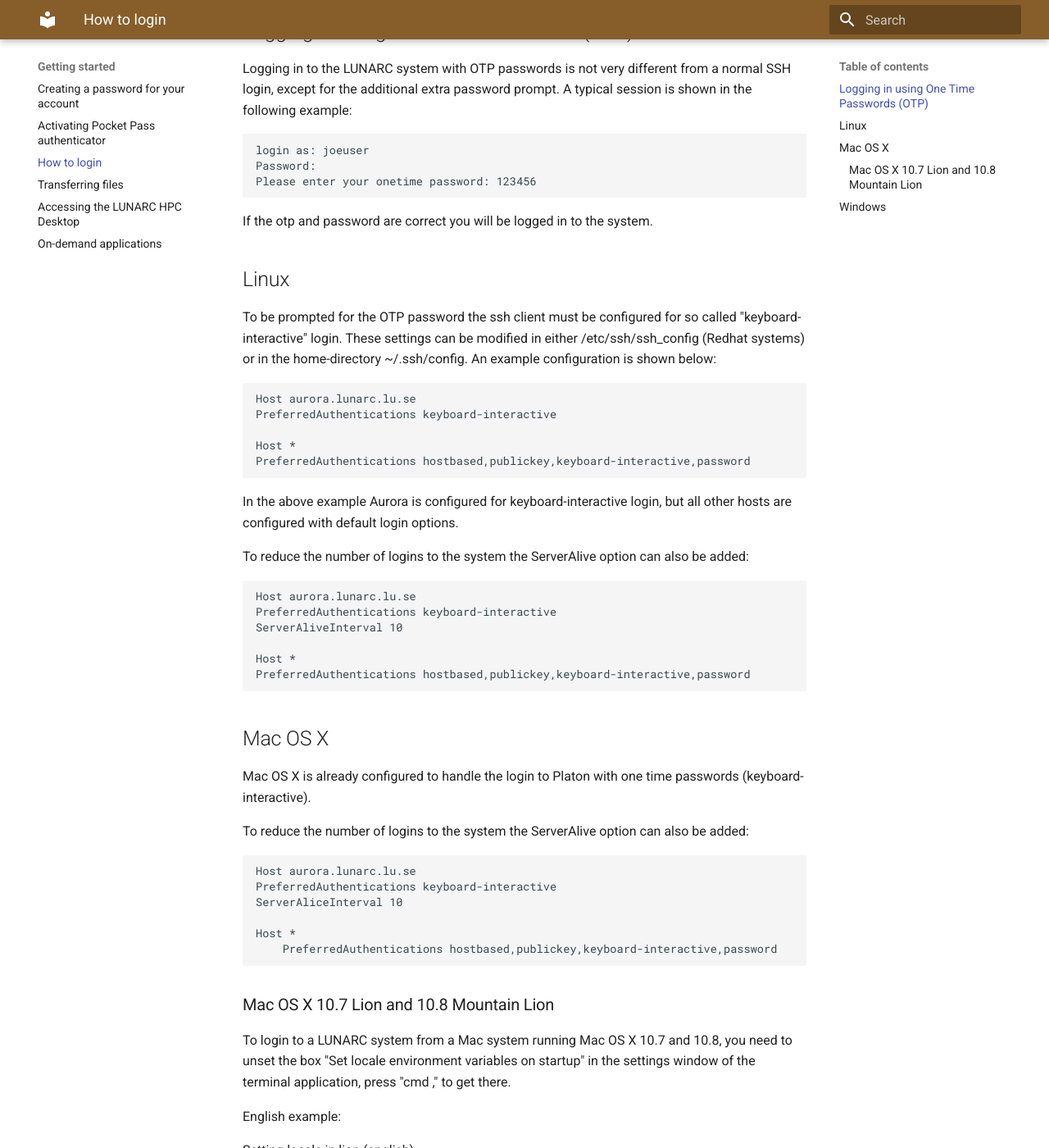
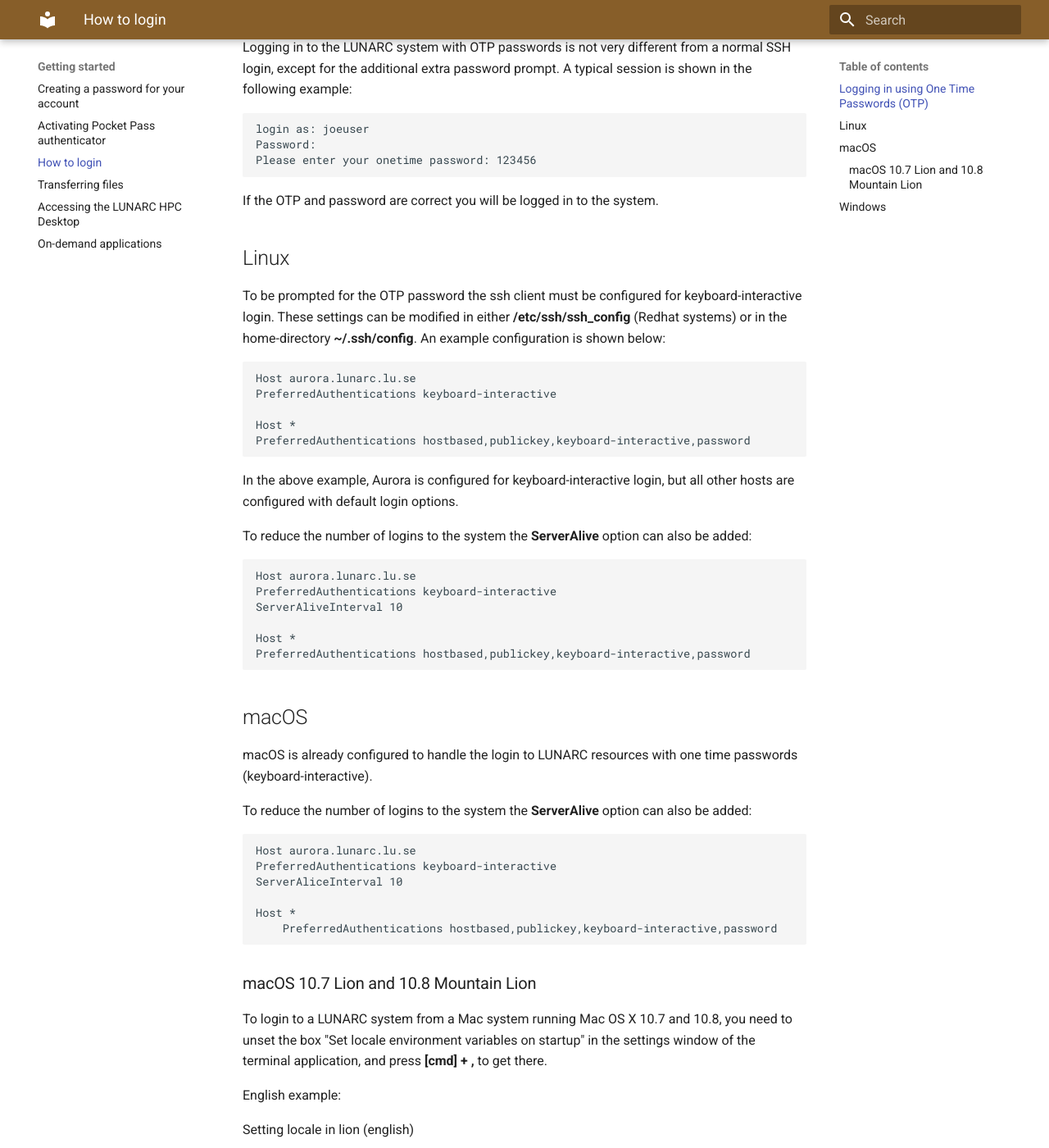
Before and after one commit to lunarc/lunarc_docs, an MkDocs documentation site: the page built from docs/getting_started/login_howto.md, in a window 1280 px wide and 1400 px high, scrolled down 1016 px. Shown: the whole window at 82% size. Built offline with MkDocs 1.6.1 and Material for MkDocs 9.7.7, drawn with Linux system fonts in a browser that asks for light colours; some of the changed text lies outside the part shown.

Commit message:
Fixing typos and adding images.

```diff
--- a/docs/getting_started/login_howto.md
+++ b/docs/getting_started/login_howto.md
@@ -30,11 +30,11 @@
     Password:
     Please enter your onetime password: 123456
 
-If the otp and password are correct you will be logged in to the system.
+If the OTP and password are correct you will be logged in to the system.
 
 ## Linux
 
-To be prompted for the OTP password the ssh client must be configured for so called "keyboard-interactive" login. These settings can be modified in either /etc/ssh/ssh_config (Redhat systems) or in the home-directory ~/.ssh/config. An example configuration is shown below:
+To be prompted for the OTP password the ssh client must be configured for keyboard-interactive login. These settings can be modified in either **/etc/ssh/ssh_config** (Redhat systems) or in the home-directory **~/.ssh/config**. An example configuration is shown below:
 
     Host aurora.lunarc.lu.se
     PreferredAuthentications keyboard-interactive
@@ -42,9 +42,9 @@
     Host *
     PreferredAuthentications hostbased,publickey,keyboard-interactive,password
 
-In the above example Aurora is configured for keyboard-interactive login, but all other hosts are configured with default login options.
+In the above example, Aurora is configured for keyboard-interactive login, but all other hosts are configured with default login options.
 
-To reduce the number of logins to the system the ServerAlive option can also be added:
+To reduce the number of logins to the system the **ServerAlive** option can also be added:
 
     Host aurora.lunarc.lu.se
     PreferredAuthentications keyboard-interactive
@@ -53,11 +53,11 @@
     Host *
     PreferredAuthentications hostbased,publickey,keyboard-interactive,password
 
-## Mac OS X
+## macOS
 
-Mac OS X is already configured to handle the login to Platon with one time passwords (keyboard-interactive).
+macOS is already configured to handle the login to LUNARC resources with one time passwords (keyboard-interactive).
 
-To reduce the number of logins to the system the ServerAlive option can also be added:
+To reduce the number of logins to the system the **ServerAlive** option can also be added:
 
     Host aurora.lunarc.lu.se
     PreferredAuthentications keyboard-interactive
@@ -66,9 +66,10 @@
     Host *
         PreferredAuthentications hostbased,publickey,keyboard-interactive,password
 
-### Mac OS X 10.7 Lion and 10.8 Mountain Lion
 
-To login to a LUNARC system from a Mac system running Mac OS X 10.7 and 10.8, you need to unset the box "Set locale environment variables on startup" in the settings window of the terminal application, press "cmd ," to get there.
+### macOS 10.7 Lion and 10.8 Mountain Lion
+
+To login to a LUNARC system from a Mac system running Mac OS X 10.7 and 10.8, you need to unset the box "Set locale environment variables on startup" in the settings window of the terminal application, and press **[cmd] + ,** to get there.
 
 English example:
 
@@ -78,10 +79,12 @@
 
 Setting locale in lion (english)
 
-Note: This works on a per-theme basis.  In the above examples you will need to choose the theme "Homebrew" to connect to the LUNARC servers.
+Note: This works on a per-theme basis. In the above examples, you will need to choose the theme "Homebrew" to connect to the LUNARC servers.
 
 ## Windows
 
-To be prompted for the OTP password the PuTTY client must be configured for so called "keyboard-interactive" login. Open PuTTY from the start-menu. Load the session options for Platon. Open the Connection/SSH/Auth item in the tree-view. Make sure the "Attempt "keyboard-interactive" auth (SSH-2) is checked in the settings, see the following image:
+To be prompted for the OTP password the PuTTY client must be configured for keyboard-interactive login. Open PuTTY from the start menu. Load the session options for your selected resource. Open the **Connection/SSH/Auth** item in the tree view. Make sure the "Attempt "keyboard-interactive" auth (SSH-2) is checked in the settings, see the following image:
 
 To reduce the number of logins to the system the "Seconds between keepalives" can be changed to a value greater than 0. See the following figure:
+
+![putty_keyboard_interactive](../images/putty_keyboard_interactive.png "PuTTY Keyboard interactive login")
--- a/mkdocs.yml
+++ b/mkdocs.yml
@@ -13,7 +13,7 @@
   - Files: faq/faq_files.md
   - Jobs: faq/faq_jobs.md
   - Software: faq/faq_software.md
-- User's guide:
+- Manual:
   - Submitting jobs:
     - SLURM resource manager: users_guide/users_guide_intro.md
     - A basic job: users_guide/users_guide_small_job.md
@@ -37,6 +37,7 @@
   - Batch system rules: users_guide/users_guide_rules.md
   - Quick reference: users_guide/users_guide_quick_reference.md
 - Guides:
+  - Introduction: guides/intro.md
   - Linux Basics:
     - Introduction to Linux: guides/linux/linux_basics_intro.md
     - An introduction to Linux shells and commands: guides/linux/linux_basics_shell_params.md
```
Also changed, not shown: other parts of docs/getting_started/login_howto.md (+2 -2 lines), docs/about/about.md (+1 -1 lines), docs/getting_started/transferring_files.md (+1 -1 lines), docs/getting_started/using_hpc_desktop.md (+20 -29 lines), docs/guides/data_transfer/io_sftp.md (+9 -9 lines), docs/guides/intro.md (added, +1 -0 lines), docs/images/desktopLogin.png, docs/images/desktopOTP.png, docs/images/putty_keyboard_interactive.png (added).
